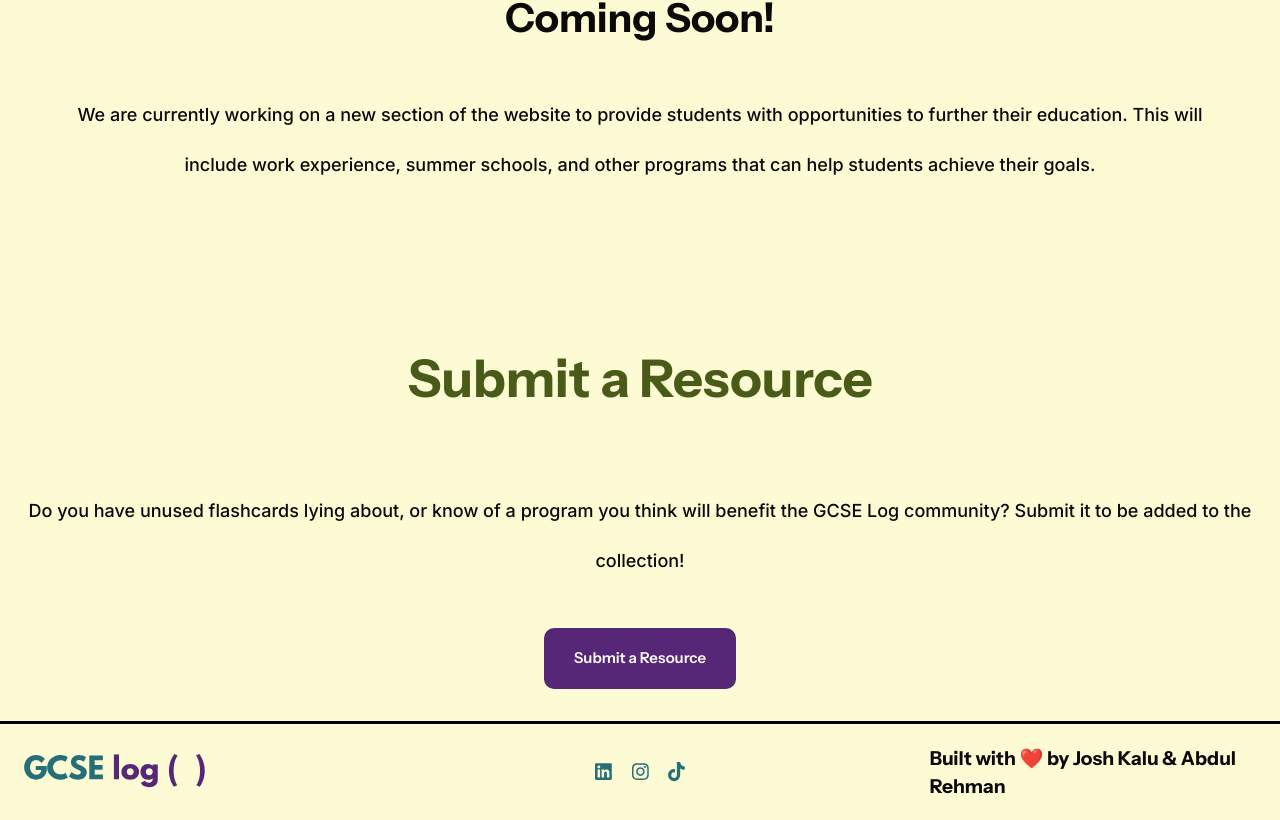
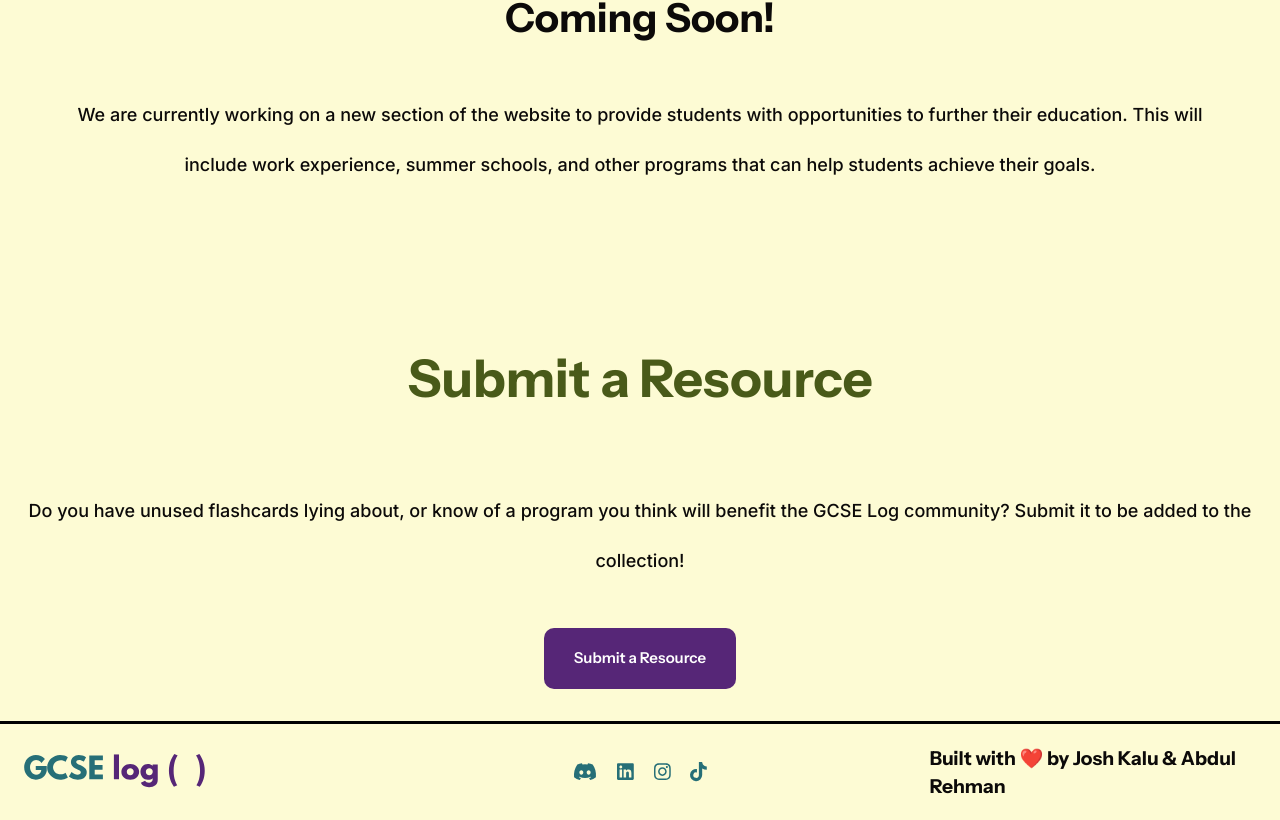
Before and after one commit to githubfan/gcselog, a Next.js app: page / in a window 1280 px wide. Shown: the part 2542-3362 px from the top of the page. Built offline with nearby package versions, Linux system fonts and the light colour scheme; no server answers; the database is empty.

Commit message:
Add discord to the footer

```diff
--- a/src/app/components/footer/footer.js
+++ b/src/app/components/footer/footer.js
@@ -1,6 +1,11 @@
 import "./footer-styling.css"
 import { FontAwesomeIcon } from '@fortawesome/react-fontawesome';
-import { faLinkedin, faInstagram, faTiktok } from '@fortawesome/free-brands-svg-icons';
+import {
+    faLinkedin,
+    faInstagram,
+    faTiktok,
+    faDiscord,
+} from "@fortawesome/free-brands-svg-icons";
 import Link from "next/link";
 
 
@@ -9,22 +14,51 @@ const Footer = () => {
     return (
         <footer className="homepage-footer">
             <div className="img-container">
-        <img className="logo" src="GCSE Log Logo.svg" alt="GCSE Log Logo" />
+                <img
+                    className="logo"
+                    src="GCSE Log Logo.svg"
+                    alt="GCSE Log Logo"
+                />
             </div>
             <div className="socials">
-            <Link href="https://www.linkedin.com/company/gcse-log/" target="_blank" rel="noopener noreferrer">
-            < FontAwesomeIcon icon={faLinkedin} className="social-icon" />
+                <Link
+                    href="https://discord.gg/auJtJPkbB4"
+                    target="_blank"
+                    rel="noopener noreferrer"
+                >
+                    <FontAwesomeIcon icon={faDiscord} className="social-icon" />
                 </Link>
-            <Link href="https://www.instagram.com/gcselog/" target="_blank" rel="noopener noreferrer">
-            < FontAwesomeIcon icon={faInstagram} className="social-icon" />
+                <Link
+                    href="https://www.linkedin.com/company/gcse-log/"
+                    target="_blank"
+                    rel="noopener noreferrer"
+                >
+                    <FontAwesomeIcon
+                        icon={faLinkedin}
+                        className="social-icon"
+                    />
                 </Link>
-            <Link href="https://www.tiktok.com/@gcselog" target="_blank" rel="noopener noreferrer">
-            < FontAwesomeIcon icon={faTiktok} className="social-icon" />
+                <Link
+                    href="https://www.instagram.com/gcselog/"
+                    target="_blank"
+                    rel="noopener noreferrer"
+                >
+                    <FontAwesomeIcon
+                        icon={faInstagram}
+                        className="social-icon"
+                    />
+                </Link>
+                <Link
+                    href="https://www.tiktok.com/@gcselog"
+                    target="_blank"
+                    rel="noopener noreferrer"
+                >
+                    <FontAwesomeIcon icon={faTiktok} className="social-icon" />
                 </Link>
             </div>
-        <p>Built with ❤️ by Josh Kalu & Abdul Rehman  </p>
+            <p>Built with ❤️ by Josh Kalu & Abdul Rehman </p>
         </footer>
-    )
+    );
 }
 
 export default Footer
```
Lines whose indentation alone changed are shown as unchanged.
